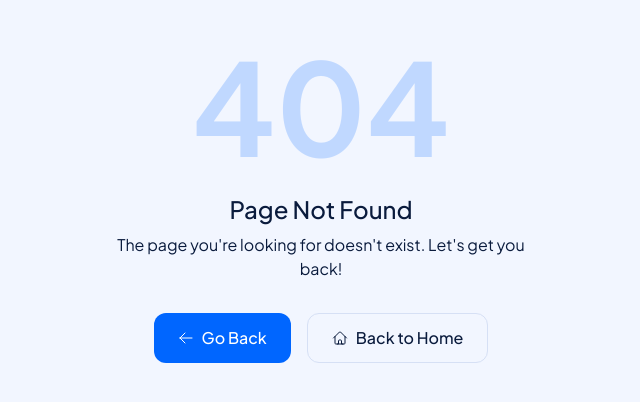
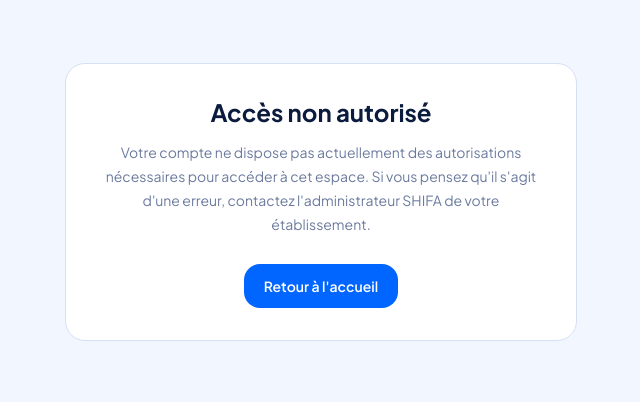
Before and after one commit to mohaelmi86-debug/shifa, a Next.js app: page /access-denied in a window 1280 px wide. Before the commit this address had no page. Shown: the part 198-600 px from the top of the page, without its empty margins (319-959 px from the left). Built offline with nearby package versions, Linux system fonts and the light colour scheme.

Commit message:
feat(auth): add access denied screen

```diff
--- /dev/null
+++ b/src/app/access-denied/page.tsx
@@ -0,0 +1,17 @@
+import Link from 'next/link';
+
+export default function AccessDeniedPage() {
+  return (
+    <main className="min-h-screen flex items-center justify-center px-6 py-12" style={{ backgroundColor: 'var(--background)' }}>
+      <section className="w-full max-w-lg rounded-2xl border p-8 text-center" style={{ backgroundColor: 'var(--card)', borderColor: 'var(--border)' }}>
+        <h1 className="text-2xl font-bold mb-3" style={{ color: 'var(--foreground)' }}>Accès non autorisé</h1>
+        <p className="text-sm leading-6 mb-7" style={{ color: 'var(--muted-foreground)' }}>
+          Votre compte ne dispose pas actuellement des autorisations nécessaires pour accéder à cet espace. Si vous pensez qu'il s'agit d'une erreur, contactez l'administrateur SHIFA de votre établissement.
+        </p>
+        <Link href="/" className="inline-flex items-center justify-center rounded-xl px-5 py-3 text-sm font-semibold text-white" style={{ backgroundColor: 'var(--shifa-blue)' }}>
+          Retour à l'accueil
+        </Link>
+      </section>
+    </main>
+  );
+}
```
